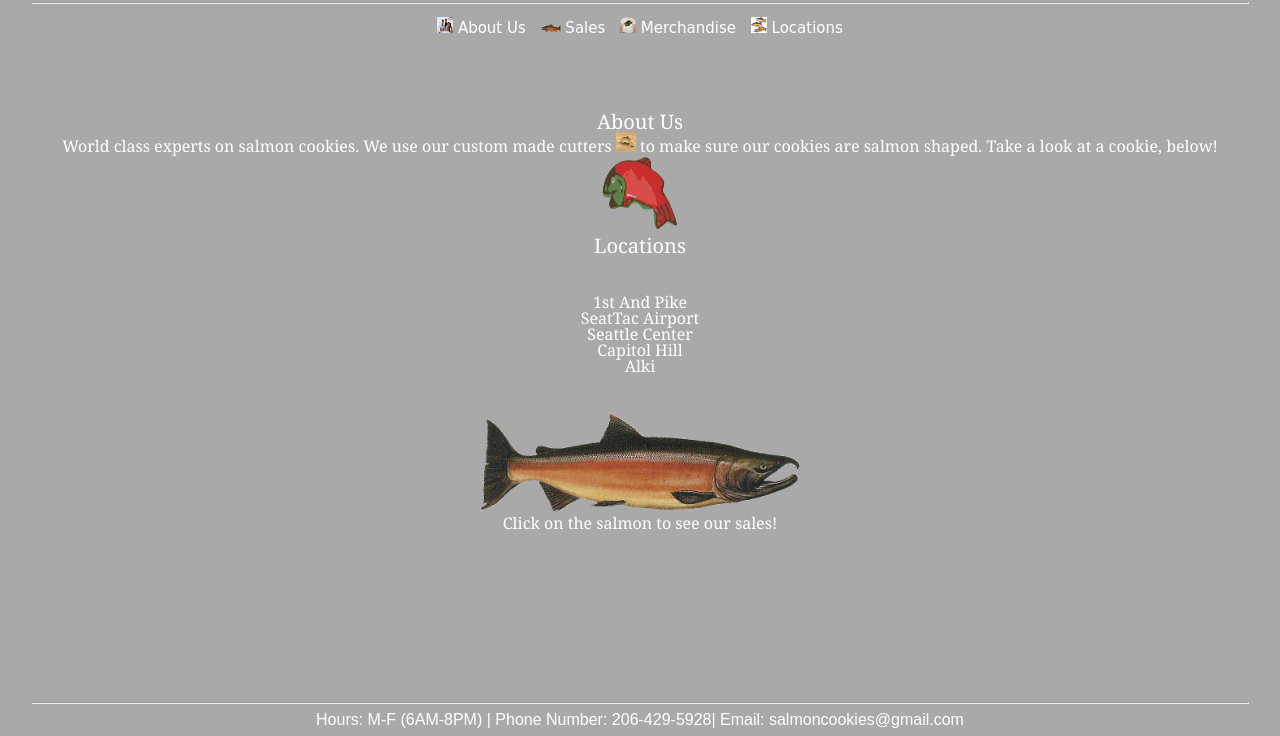
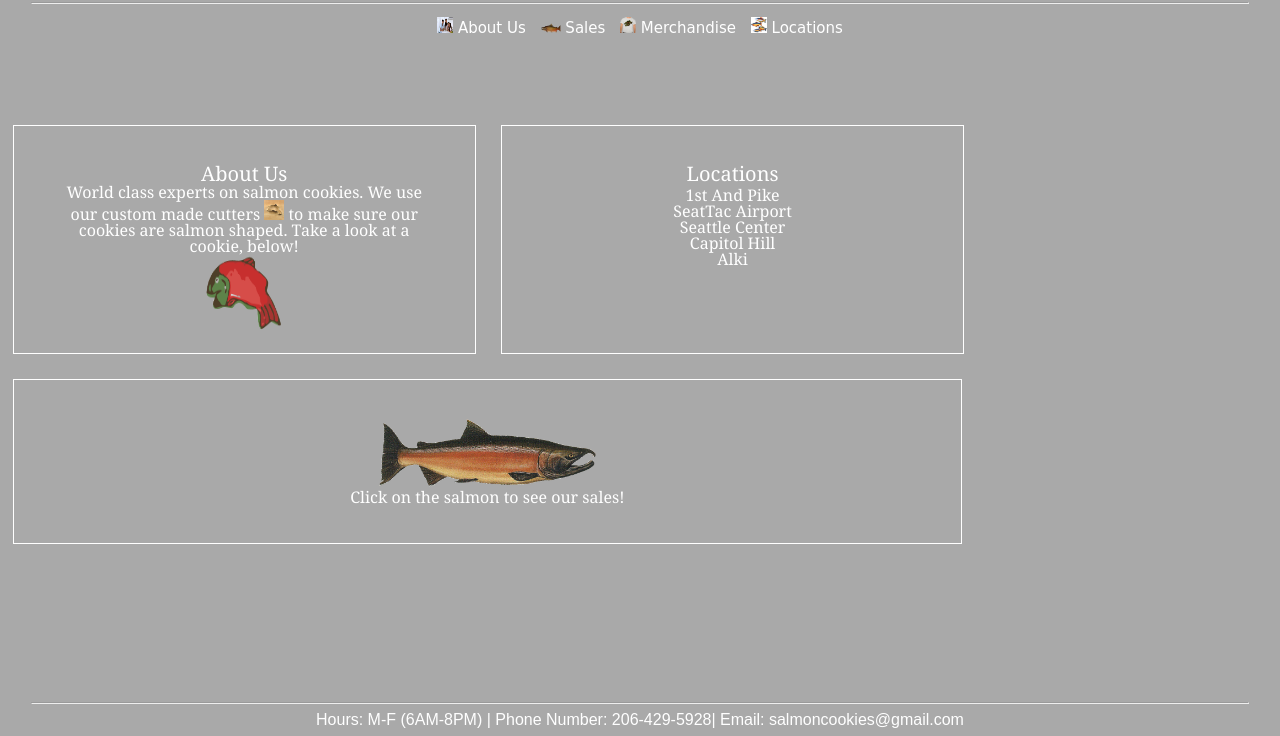
Before and after one commit to Inkh/cookie-stand-1, a plain HTML site: page index.html in a window 1280 px wide. Shown: the part 64-800 px from the top of the page. Drawn offline with Linux system fonts and the light colour scheme; a web font is replaced by a local one.

Commit message:
added CSS to make it look better haha

```diff
--- a/css/index.css
+++ b/css/index.css
@@ -9,9 +9,37 @@ p > * {
   font-size: 20px;
 }
 
+#mainUL {
+  margin: 3px;
+}
+
+#aboutSec, #locSec, #saleSec{
+  border: 1px solid white;
+  margin: 1%;
+  padding: 3%;
+  float: left;
+}
+
+#aboutSec, #locSec{
+
+  height: 150px;
+}
+
+#aboutSec{
+  width: 30%;
+}
+
+#locSec{
+  width: 30%;
+}
+
+#saleSec{
+  width: 68%
+}
+/*
 ol, ul{
   margin: 3% 0px;
-}
+} */
 
 li {
   margin: 0px 5%;
@@ -49,6 +77,7 @@ main {
   width: 100%;
   min-width: 850px;
   height: 50%;
+  text-align: center;
 }
 
 h1 {
--- a/css/style.css
+++ b/css/style.css
@@ -35,16 +35,11 @@ body {
 hr {
     width: 95%;
 }
-ol, ul, h2{
-    /* text-align: left; */
-    /* margin: 0px 10%; */
-}
+
 p > * {
     font-size: 20px;
 }
-ol, ul{
-    /* margin: 3% 0px; */
-}
+
 li {
     margin: 0px 5%;
     position: relative;
--- a/index.html
+++ b/index.html
@@ -39,20 +39,28 @@
     </nav>
   </header>
   <main>
+    <section>
+    <div id="aboutSec">
       <h1 id="aboutUs">About Us</h1>
       <p>World class experts on salmon cookies. We use our custom made cutters <img src="img/cutter.jpeg" id="cutter"/> to make sure our cookies are salmon shaped. Take a look at a cookie, below!</p>
       <img src="img/frosted-cookie-cart.png" id="salmonCookie"/>
+    </div>
+    <div id="locSec">
       <h1 id="locations">Locations</h1>
-    <ul>
+      <ul id="mainUL">
         <li>1st And Pike</li>
         <li>SeatTac Airport</li>
         <li>Seattle Center</li>
         <li>Capitol Hill</li>
         <li>Alki</li>
       </ul>
+    </div>
+    <div id="saleSec">
       <a href="sales.html"><img src="img/salmon.png" id="mainSalmon"/></a>
       <br />
       Click on the salmon to see our sales!
+    </div>
+    </section>
   </main>
   <footer>
     <hr />
```
Lines whose indentation alone changed are shown as unchanged.
